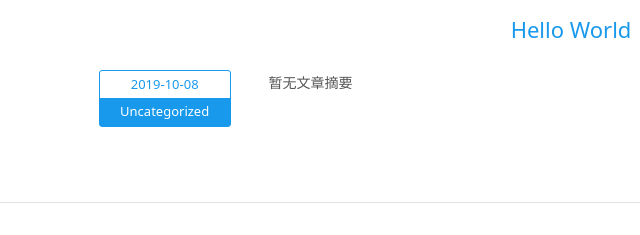
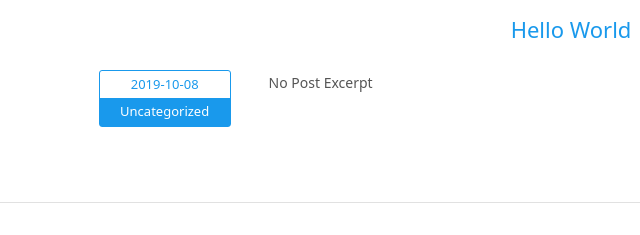
Before and after one commit to SakurajimaMai1202/SakurajimaMai1202.github.io, a plain HTML site: page index.html in a window 1280 px wide. Shown: the part 367-602 px from the top of the page, 69-709 px from the left. Drawn offline with Linux system fonts and the light colour scheme.

Commit message:
Site updated: 2019-10-08 23:21:23

```diff
--- a/index.html
+++ b/index.html
@@ -108,7 +108,7 @@
       </div>
     </div>
     <!-- Post Excerpt -->
-    <div class="excerpt typo">暂无文章摘要</div>
+    <div class="excerpt typo">No Post Excerpt</div>
     <!-- Post Tags -->
     <div class="tags">
 
```
Also changed, not shown: 2019/10/08/hello-world/index.html (+1 -1 lines).
